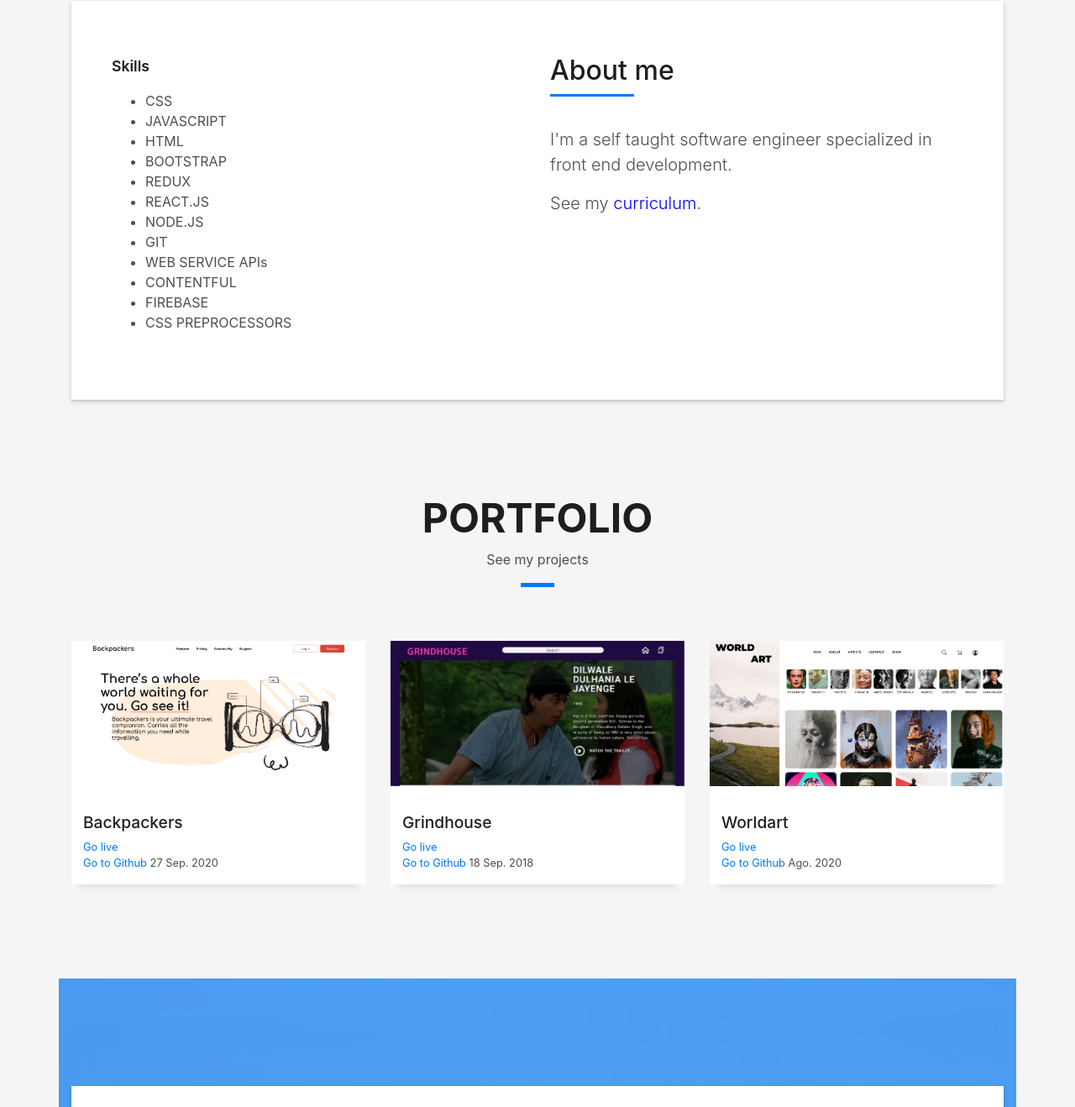
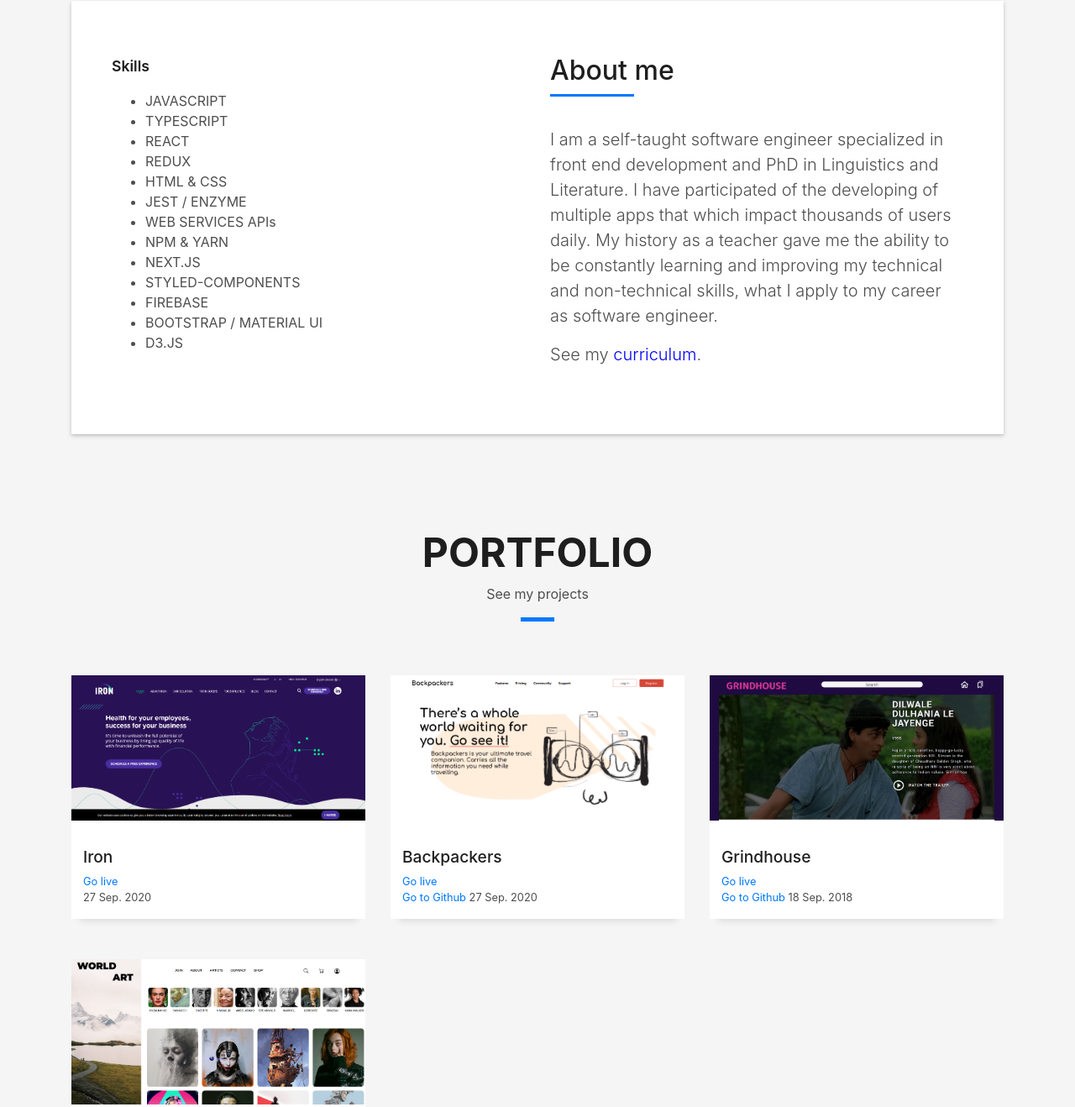
Before and after one commit to BrPedr/portfolio, a plain HTML site: page index.html in a window 1280 px wide. Shown: the part 863-2181 px from the top of the page at 84% size. Drawn offline with Linux system fonts and the light colour scheme; files whose address does not match are found by name.

Commit message:
add new skills, change about me, add project

```diff
--- a/index.html
+++ b/index.html
@@ -2,7 +2,7 @@
 <html lang="en">
   <head>
     <meta charset="utf-8" />
-    <title>DevFolio Bootstrap Template</title>
+    <title>Bruno Pedrosa</title>
     <meta content="width=device-width, initial-scale=1.0" name="viewport" />
     <meta content="" name="keywords" />
     <meta content="" name="description" />
@@ -24,12 +24,6 @@
     <!-- Main Stylesheet File -->
     <link href="css/style.css" rel="stylesheet" />
 
-    <!-- =======================================================
-    Theme Name: DevFolio
-    Theme URL: https://bootstrapmade.com/devfolio-bootstrap-portfolio-html-template/
-    Author: BootstrapMade.com
-    License: https://bootstrapmade.com/license/
-  ======================================================= -->
   </head>
 
   <body id="page-top">
@@ -39,7 +33,6 @@
       id="mainNav"
     >
       <div class="container">
-        <a class="navbar-brand js-scroll" href="#page-top">DevFolio</a>
         <button
           class="navbar-toggler collapsed"
           type="button"
@@ -114,18 +107,19 @@
                   <div class="skill-mf">
                     <p class="title-s">Skills</p>
                     <ul>
-                      <li>CSS</li>
                       <li>JAVASCRIPT</li>
-                      <li>HTML</li>
-                      <li>BOOTSTRAP</li>
+                      <li>TYPESCRIPT</li>
+                      <li>REACT</li>
                       <li>REDUX</li>
-                      <li>REACT.JS</li>
-                      <li>NODE.JS</li>
-                      <li>GIT</li>
-                      <li>WEB SERVICE APIs</li>
-                      <li>CONTENTFUL</li>
+                      <li>HTML & CSS</li>
+                      <li>JEST / ENZYME</li>
+                      <li>WEB SERVICES APIs</li>
+                      <li>NPM & YARN</li>
+                      <li>NEXT.JS</li>
+                      <li>STYLED-COMPONENTS</li>
                       <li>FIREBASE</li>
-                      <li>CSS PREPROCESSORS</li>
+                      <li>BOOTSTRAP / MATERIAL UI</li>
+                      <li>D3.JS</li>
                     </ul>
                   </div>
                 </div>
@@ -135,18 +129,14 @@
                       <h5 class="title-left">About me</h5>
                     </div>
                     <p class="lead">
-                      I'm a self taught software engineer specialized in front
-                      end development.
+                      I am a self-taught software engineer specialized in front end development and PhD in Linguistics
+                      and Literature. I have participated of the developing of multiple apps that which impact thousands
+                      of users daily. My history as a teacher gave me the ability to be constantly learning and improving
+                      my technical and non-technical skills, what I apply to my career as software engineer.
                     </p>
                     <p class="lead">
                       See my <a style="color: blue" href="https://resume.io/r/bpkbrb4GJ">curriculum</a>.
                     </p>
-                    <!-- <p class="lead">
-                      Nulla porttitor accumsan tincidunt. Quisque velit nisi,
-                      pretium ut lacinia in, elementum id enim. Nulla porttitor
-                      accumsan tincidunt. Mauris blandit aliquet elit, eget
-                      tincidunt nibh pulvinar a.
-                    </p> -->
                   </div>
                 </div>
               </div>
@@ -171,6 +161,35 @@
           </div>
         </div>
         <div class="row">
+          <div class="col-md-4">
+            <div class="work-box">
+              <a
+                href="./img/Iron.png"
+                data-lightbox="gallery-mf"
+              >
+                <div class="work-img">
+                  <img
+                    src="./img/Iron.png"
+                    alt=""
+                    class="img-fluid"
+                  />
+                </div>
+                <div class="work-content">
+                  <div class="row">
+                    <div class="col-sm-8">
+                      <h2 class="w-title">Iron</h2>
+                      <div class="w-more">
+                        <a href="https://iron.fit/en/"
+                          ><span class="w-ctegory">Go live</span></a
+                        ><br />
+                        <span class="w-date">27 Sep. 2020</span>
+                      </div>
+                    </div>
+                  </div>
+                </div>
+              </a>
+            </div>
+          </div>
           <div class="col-md-4">
             <div class="work-box">
               <a
```
Also changed, not shown: img/Iron.png (added), img/counters-bg.jpg (deleted), img/intro-bg - Copy.jpg (deleted), img/intro-bg.jpg (deleted), img/work-1.jpg (deleted), img/work-2.jpg (deleted), img/work-3.jpg (deleted), img/work-4.jpg (deleted), img/work-5.jpg (deleted), img/work-6.jpg (deleted).
